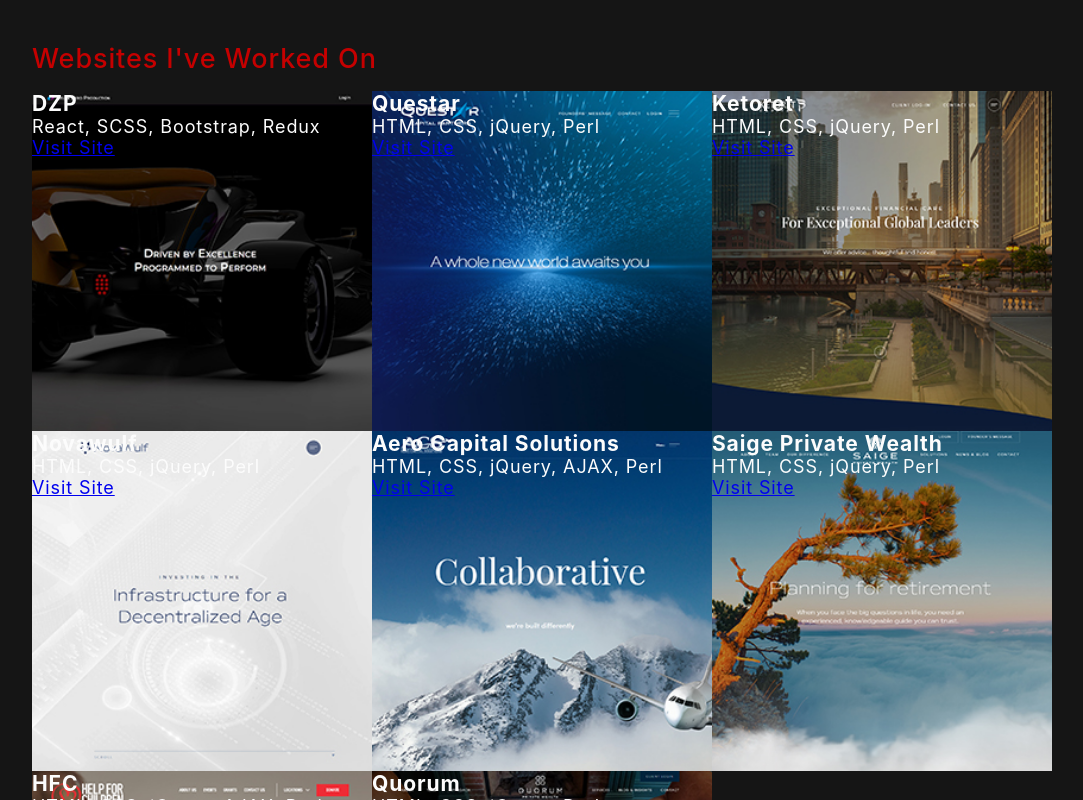
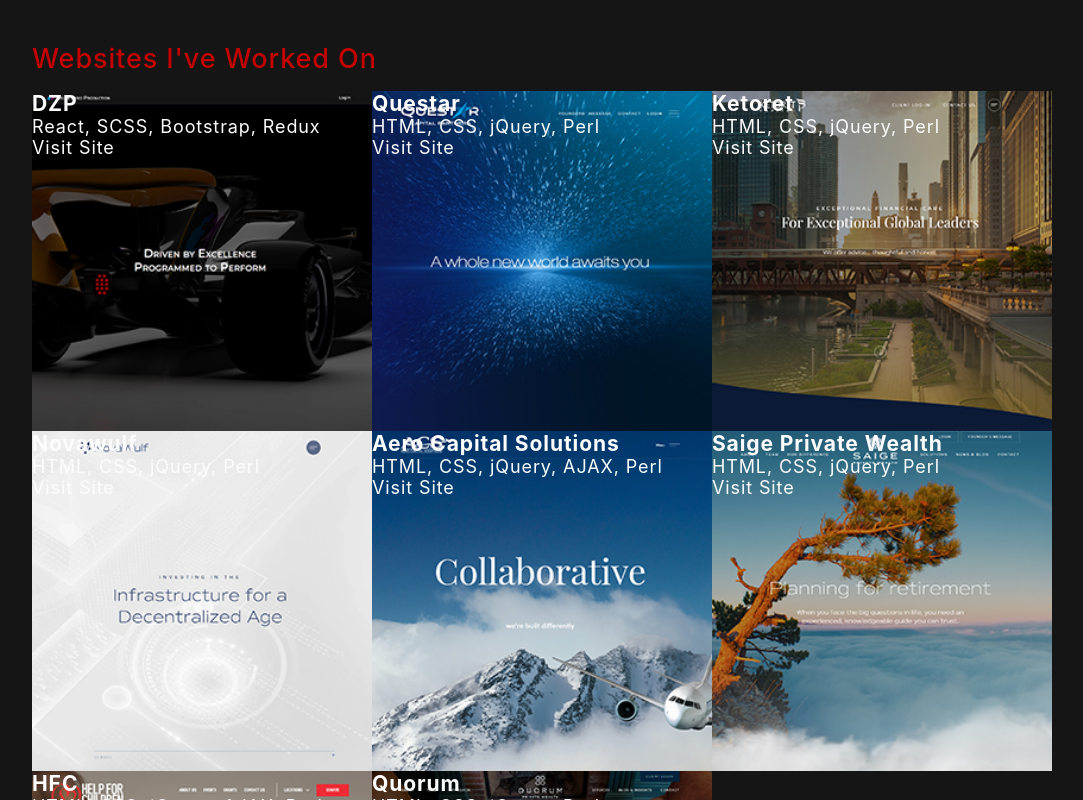
Before and after one commit to RPangil/RAPangilinan, a React (Create React App) app: page / in a window 1280 px wide. Shown: the part 2160-2960 px from the top of the page, without its empty margins (98-1181 px from the left). Built offline with nearby package versions, Linux system fonts and the light colour scheme.

Commit message:
Update index.scss
Removed default style for anchor tags

```diff
--- a/src/SCSS/index.scss
+++ b/src/SCSS/index.scss
@@ -1,4 +1,5 @@
 @use 'colors';
+
 *
 {
     box-sizing: border-box;
@@ -23,3 +24,9 @@
 {
     font-family: source-code-pro, Menlo, Monaco, Consolas, 'Courier New', monospace;
 }
+
+a
+{
+    color: colors.$white;
+    text-decoration: none;
+}
```
